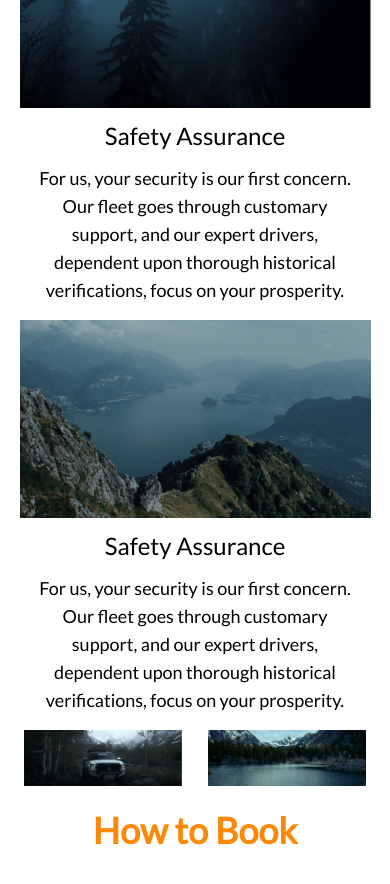
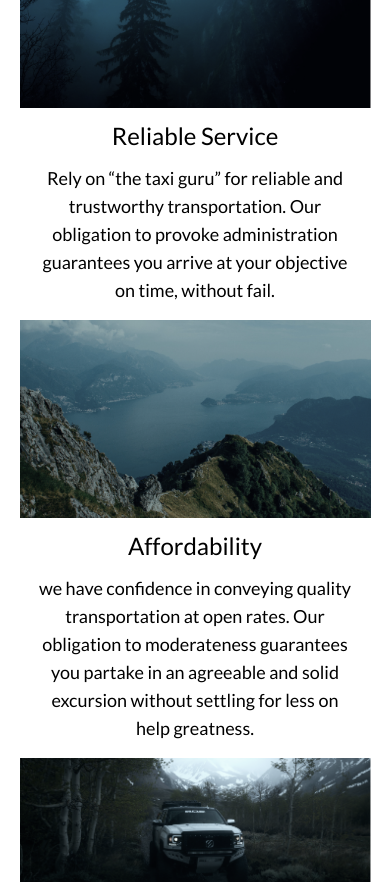
Before and after one commit to Pijushpatra2/Taxi-Guru, a React (Vite) app in the folder Client/taxi-guru/: page /about-us in a window 390 px wide. Shown: the part 2480-3364 px from the top of the page. Built offline with nearby package versions, Linux system fonts and the light colour scheme.

Commit message:
Responsive, added images and links, some changes in server to not throw error

```diff
--- a/Client/taxi-guru/src/Common/components/Footer.jsx
+++ b/Client/taxi-guru/src/Common/components/Footer.jsx
@@ -3,7 +3,7 @@
 export default function Footer() {
   return (
     <div className="justify-between bg-black h-48 mt-20">
-      <div className=" flex  justify-between items-center bg-primary p-6  sm:mx-10 lg:mx-44 font-bold text-4xl relative -top-12 opacity-90">
+      <div className=" flex  justify-between items-center bg-primary p-6  sm:mx-10 lg:mx-44 font-bold text-2xl md:text-4xl relative -top-12 opacity-90">
         <div className="h-22 font-black py-4">Need Taxi ?</div>
         <Link to="/contact-us">
           <button className="bg-black uppercase text-white rounded-sm px-6 font-bold text-sm py-2">
--- a/Client/taxi-guru/src/Pages/AboutPage/AboutPage.jsx
+++ b/Client/taxi-guru/src/Pages/AboutPage/AboutPage.jsx
@@ -65,7 +65,7 @@
         </h1>
 
         <div className="   gap-4  md:flex text-center  mb-4">
-          <div className="my-4 md:my-0">
+          <div className="my-4 md:my-0 flex-1">
             <img
               src={gallery1}
               alt="gallery"
@@ -79,33 +79,29 @@
               historical verifications, focus on your prosperity.
             </p>
           </div>
-          <div className="my-4 md:my-0">
+          <div className="my-4 md:my-0 flex-1">
             <img src={gallery2} alt="gallery" className="w-full  object-fit" />
-            <h3 className=" my-3 text-2xl">Safety Assurance</h3>
+            <h3 className=" my-3 text-2xl">Reliable Service</h3>
 
             <p className="text-lg px-4">
-              For us, your security is our first concern. Our fleet goes through
-              customary support, and our expert drivers, dependent upon thorough
-              historical verifications, focus on your prosperity.
+            Rely on “the taxi guru” for reliable and trustworthy transportation. Our obligation to provoke administration guarantees you arrive at your objective on time, without fail.
             </p>
           </div>
-          <div className="my-4 md:my-0">
+          <div className="my-4 md:my-0 flex-1">
             <img src={gallery3} alt="gallery" className="w-full  object-fit" />
-            <h3 className=" my-3 text-2xl">Safety Assurance</h3>
+            <h3 className=" my-3 text-2xl">Affordability</h3>
 
             <p className="text-lg px-4">
-              For us, your security is our first concern. Our fleet goes through
-              customary support, and our expert drivers, dependent upon thorough
-              historical verifications, focus on your prosperity.
+            we have confidence in conveying quality transportation at open rates. Our obligation to moderateness guarantees you partake in an agreeable and solid excursion without settling for less on help greatness.
             </p>
           </div>
         </div>
 
         {/*section*/}
 
-        <div className="h-auto   flex flex-wrap md:flex-nowrap gap-4 justify-around  ">
-          <img className="w-[45%]" src={section1} alt="section" />
-          <img className="w-[45%]" src={section2} alt="section" />
+        <div className="  flex flex-wrap lg:flex-nowrap gap-4 justify-around  ">
+          <img className="flex-1 md:w-[45%]" src={section1} alt="section" />
+          <img className="flex-1 md:w-[45%]" src={section2} alt="section" />
         </div>
 
         {/*book*/}
--- a/Client/taxi-guru/src/Pages/AboutPage/components/HowItWorks.jsx
+++ b/Client/taxi-guru/src/Pages/AboutPage/components/HowItWorks.jsx
@@ -17,13 +17,13 @@
             <div className="h-24 w-24 bg-white rounded-full flex items-center justify-center p-2">
               <img src={image} alt="" />
             </div>
-            <div className="text-xl">Call</div>
+            <div className="text-xl">Choose a car</div>
           </div>
           <div className="flex flex-col items-center justify-center  gap-3">
             <div className="h-24 w-24 bg-white rounded-full flex items-center justify-center p-2">
               <img src={image} alt="" />
             </div>
-            <div className="text-xl">Call</div>
+            <div className="text-xl">Enjoy the ride</div>
           </div>
         </div>
       </div>
--- a/Client/taxi-guru/src/Pages/AdminPage/AdminPage.jsx
+++ b/Client/taxi-guru/src/Pages/AdminPage/AdminPage.jsx
@@ -57,9 +57,14 @@
         setAllowView(true);
       }
     } catch (err) {
-      console.log(error);
       if (err.response) {
-        setError(err.response.data.message);
+        try {
+          setError(err.response.data.message);
+        }
+        catch (err) {
+        setError("An error occurred. Please try again later.");
+
+        }
       } else {
         setError("An error occurred. Please try again later.");
       }
@@ -77,7 +82,7 @@
               onChange={(e) => {
                 setPassCode(e.target.value);
               }}
-              className="border-b-2 border-gray h-12 text-base w-full"
+              className="border-b-2 border-gray h-12 text-base w-full px-2"
             />
             <button
               className="mx-4 py-2 px-4 bg-primary rounded-lg"
--- a/Client/taxi-guru/src/Pages/ContactPage/ContactPage.jsx
+++ b/Client/taxi-guru/src/Pages/ContactPage/ContactPage.jsx
@@ -241,7 +241,7 @@
                     {...register("phoneNumber", validationOptions.phoneNumber)}
                     onChange={handleChange}
                     inputMode="numeric"
-                    className="border-b-2 border-gray- h-10 outline-none text-base w-full"
+                    className="border-b-2 border-gray- h-10 outline-none text-base w-full "
                   />
                   <small className="text-red-600">
                     {errors?.phoneNumber && errors.phoneNumber.message}
@@ -250,21 +250,33 @@
               </div>
 
               <div className="mb-4 text-lg w-full">
-                <label htmlFor="Journey Type">Journey Type</label>
+                <label htmlFor="Journey Type" className="block my-2">Journey Type</label>
+                <div className="flex justify-cenjter gap-24">
+
+                <div>
+
                 <input
                   type="radio"
                   name="journeyType"
-                  value="Single"
+                      value="Single"
+                      className="h-6 w-6 align-top m-0 mx-2"
                   onChange={handleChange}
-                ></input>
-                  <label htmlFor="Single">Single</label> {" "}
+                  ></input>
+                 <label htmlFor="Single" className="">Single</label>
+                  </div>
+                <div>
+
                 <input
                   type="radio"
                   name="journeyType"
-                  value="Double"
+                      value="Double"
+                      className="h-6 w-6 align-top m-0 mx-2 "
+
                   onChange={handleChange}
-                ></input>
-                  <label htmlFor="Double">Double</label>
+                  ></input>
+                 <label htmlFor="Double">Double</label>
+                </div>
+                </div>
                 {/* <input
                   type="text"
                   name="journeyType"
--- a/Client/taxi-guru/src/Pages/ServicesPage/Services.jsx
+++ b/Client/taxi-guru/src/Pages/ServicesPage/Services.jsx
@@ -1,5 +1,7 @@
 import Footer from "../../Common/components/Footer";
 import ServiceData from "./data/ServiceData";
+import { Link } from "react-router-dom";
+
 export default function Services() {
   const data = ServiceData["main"];
   return (
@@ -31,9 +33,12 @@
                   {data["div2"]["text2"]}
                 </p>
                 <div className="text-center">
+                <Link to="/contact-us">
                   <button className="bg-primary text-black px-8 py-4 rounded-full text-3xl font-medium">
-                    Read More
-                  </button>
+                    Learn More
+                    </button>
+                    </Link>
+
                 </div>
               </div>
             </div>
@@ -49,9 +54,11 @@
                   {data["div3"]["text2"]}
                 </p>
                 <div className="text-center">
+                <Link to="/contact-us">
                   <button className="bg-primary text-black px-8 py-4 rounded-full text-3xl font-medium">
-                    Read More
-                  </button>
+                    Learn More
+                    </button>
+                    </Link>
                 </div>
               </div>
             </div>
@@ -81,9 +88,11 @@
                   {data["div4"]["text2"]}
                 </p>
                 <div className="text-center">
+                <Link to="/contact-us">
                   <button className="bg-primary text-black px-8 py-4 rounded-full text-3xl font-medium">
-                    Read More
-                  </button>
+                    Learn More
+                    </button>
+                    </Link>
                 </div>
               </div>
             </div>
--- a/Client/taxi-guru/src/Pages/ServicesPage/components/ServiceComponent.jsx
+++ b/Client/taxi-guru/src/Pages/ServicesPage/components/ServiceComponent.jsx
@@ -1,5 +1,7 @@
 import Slider from "./Slider";
 import { HiPhone } from "react-icons/hi";
+
+
 import ServiceData from "../data/ServiceData";
 import home_taxi from "/images/home/home_taxi.png";
 // import CountUpComponent from "../../HomePage/components/CountUpComponent";
--- a/Client/taxi-guru/src/Pages/ServicesPage/data/ServiceData.js
+++ b/Client/taxi-guru/src/Pages/ServicesPage/data/ServiceData.js
@@ -35,15 +35,15 @@
   },
   diamonds: {
     t1: "expirenced drivers",
-    img1: "/images/services/suv.png",
+    img1: "/images/home/Taxi.png",
     t2: "24 X 7 fast Booking",
-    img2: "/images/services/suv.png",
+    img2: "/images/home/Rupee.png",
 
     t3: "No extra charges",
-    img3: "/images/services/suv.png",
+    img3: "/images/home/Speed.png",
 
     t4: "Local Knowledge",
-    img4: "/images/services/suv.png",
+    img4: "/images/home/CustomerCare.png",
   },
   C2D: {
     div1: {
```
Also changed, not shown: Client/taxi-guru/src/Pages/HomePage/HomePage.jsx (+14 -1 lines), 1 other file (tests, documents, lock files or other folders).
